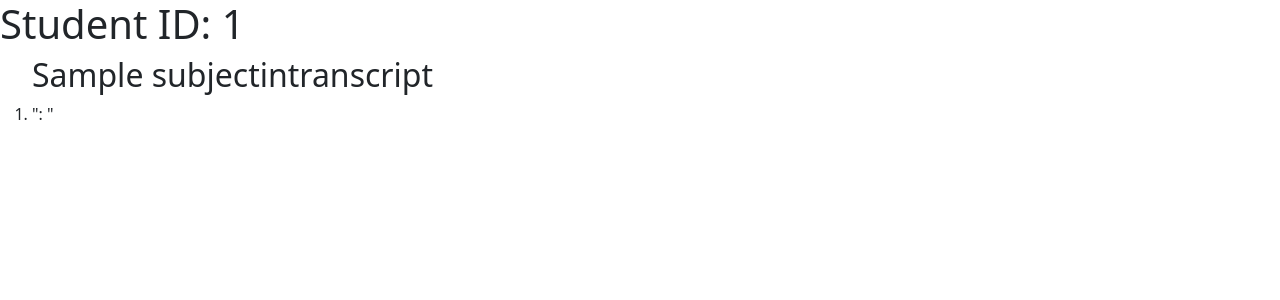
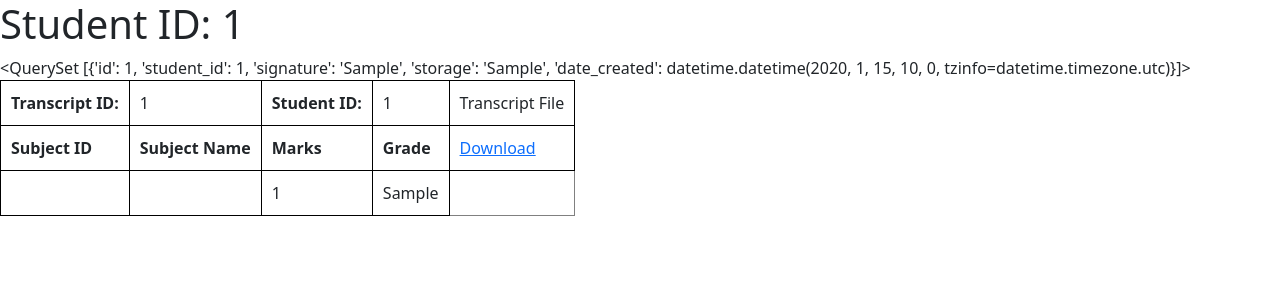
Before and after one commit to IVRYN/FYP-cert-signing, a Django app: page /transcript/1/ in a window 1280 px wide. Shown: the top 300 px of the page. Run offline with Django 4.2, Linux system fonts and the light colour scheme; tables that the repository leaves empty hold one stand-in row (values such as "Sample post"); some libraries are stand-ins or nearby versions.

Commit message:
Added better output and download button for transcript

```diff
--- a/transcript_verification_system/validate/templates/validate/transcript.html
+++ b/transcript_verification_system/validate/templates/validate/transcript.html
@@ -10,15 +10,34 @@
 <body>
     <h1>Student ID: {{ student_id }}</h1>
 
-    <ol>
-    {% for transcript in transcript_subjects %}
-    <h1>{{ transcript.transcript_id }} </h1>
-        {% for transcript_info in transcript %}
-            <h2>{{ transcript_info.subject_id }}</h2>
-            <li>{{ transcript.subject.name }} ": " {{ subject.marks }} </li>
+    {{ transcripts.values }}
+
+    {% for transcript in transcripts %}
+    <table border="1">
+        <tr>
+            <td style="padding: 10px; border: 1px solid black;"><b>Transcript ID: </b></td>
+            <td style="padding: 10px; border: 1px solid black;">{{ transcript.id }}</td>
+            <td style="padding: 10px; border: 1px solid black;"><b>Student ID:</b></td>
+            <td style="padding: 10px; border: 1px solid black;">{{ transcript.student_id }}</td>
+            <td style="padding: 10px; border: 1px solid black;">Transcript File</td>
+        </tr>
+        <tr>
+            <td style="padding: 10px; border: 1px solid black;"><b>Subject ID</b></td>
+            <td style="padding: 10px; border: 1px solid black;"><b>Subject Name</b></td>
+            <td style="padding: 10px; border: 1px solid black;"><b>Marks</b></td>
+            <td style="padding: 10px; border: 1px solid black;"><b>Grade</b></td>
+            <td style="padding: 10px; border: 1px solid black;"><a href="{% url 'download_transcript' transcript.id %}">Download</a></td>
+        </tr>
+        {% for subject in transcript.subjectintranscript_set.all %}
+        <tr>
+            <td style="padding: 10px; border: 1px solid black;">{{ subject.subject.id }}</td>
+            <td style="padding: 10px; border: 1px solid black;">{{ subject.subject.name }}</td>
+            <td style="padding: 10px; border: 1px solid black;">{{ subject.marks }}</td>
+            <td style="padding: 10px; border: 1px solid black;">{{ subject.grade }}</td>
+        </tr>
         {% endfor %}
     {% endfor %}
-    </ol>
+    </table>
     <script src="{% static 'js/bootstrap.min.js' %}"></script>
 </body>
 </html>
--- a/transcript_verification_system/validate/urls.py
+++ b/transcript_verification_system/validate/urls.py
@@ -6,5 +6,6 @@
     path("", views.index, name="index"),
     path("validate", views.validate_transcript, name="validate_transcript"),
     path("validate/<str:signature>", views.validate_status, name="validate_status"),
+    path("download/<int:transcript_id>", views.download_transcript, name="download_transcript"),
     path("<int:stud_id>/", views.get_transcript, name="transcript")
 ]
--- a/transcript_verification_system/validate/views.py
+++ b/transcript_verification_system/validate/views.py
@@ -1,4 +1,4 @@
-from django.shortcuts import redirect, render
+from django.shortcuts import get_object_or_404, redirect, render
 from django.http import HttpResponse
 
 from django.conf import settings
@@ -13,21 +13,16 @@
 # Create your views here.
 
 def get_transcript(request, stud_id):
-    student_transcript  =   Transcript.objects.filter(student_id=stud_id)
-
-    transcript_ids      =   []
-    for x in range(student_transcript.count()):
-        transcript_ids.append(student_transcript[x].id)
-
-    transcript_subject  =   []
-    for x in range(student_transcript.count()):
-        transcript_subject.append(SubjectInTranscript.objects.filter(transcript_id=student_transcript[x].id))
-
-    #transcript_subjects =   student_transcript.subjectintranscript_set.all()
+    transcripts     =   Transcript.objects.filter(student=stud_id)
 
     return render(request, "validate/transcript.html", {"student_id" : stud_id,
-                                                        "transcript_id" : transcript_ids,
-                                                        "transcript_subjects" : transcript_subject})
+                                                        "transcripts" : transcripts})
+
+def download_transcript(request, transcript_id):
+    transcript      =   get_object_or_404(Transcript, pk=transcript_id)
+    response        =   HttpResponse(transcript.storage, content_type='application/pdf')
+    response['Content-Disposition']     =   f'attachment; filename="{transcript.storage.name}"'
+    return response
 
 def index(request):
 
```
